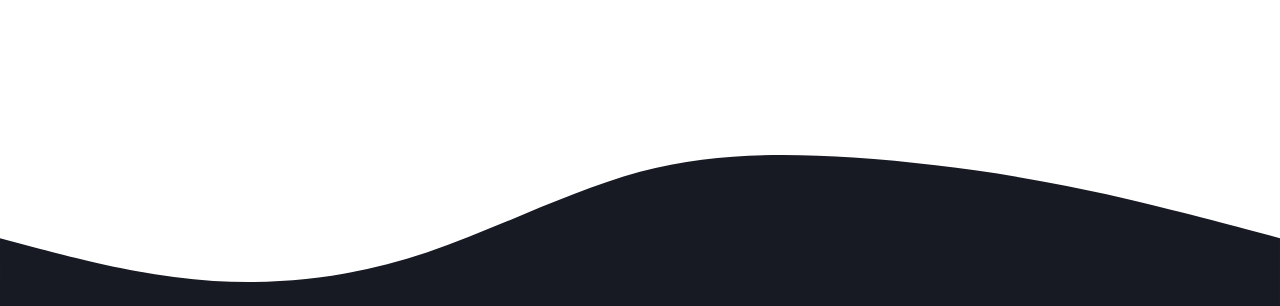
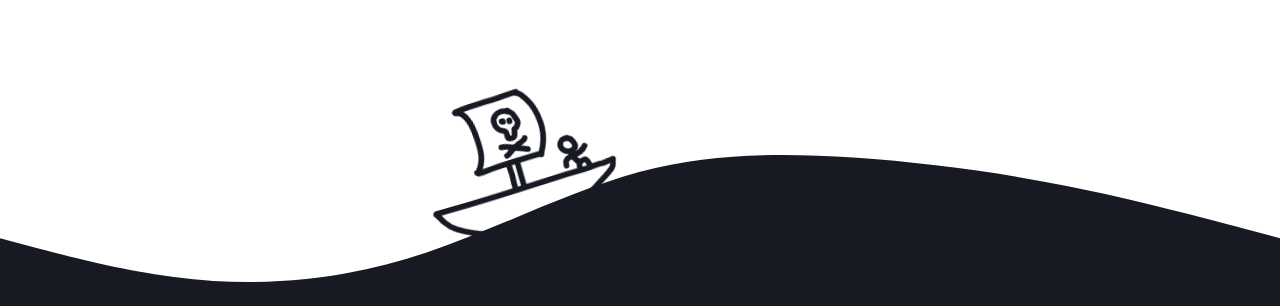
Before and after one commit to phirate/website, a SvelteKit app: page / in a window 1280 px wide. Shown: the part 491-797 px from the top of the page. Built offline with nearby package versions, Linux system fonts and the light colour scheme.

Commit message:
animated landing page with svg

```diff
--- a/src/app.css
+++ b/src/app.css
@@ -13,7 +13,13 @@
   :root {
     --color: white;
     --bg: #171923;
+    --accent: #4b83ff;
   }
+}
+
+*::selection {
+  background-color: var(--accent);
+  color: white;
 }
 
 body {
@@ -46,6 +52,7 @@ header {
   top: 0;
   left: 0;
   width: 100%;
+  z-index: 1;
 }
 
 header .auto {
@@ -72,7 +79,7 @@ nav a {
 }
 
 nav a:hover {
-  opacity: 0.75;
+  color: var(--accent);
 }
 
 header #action {
--- a/src/routes/+page.svelte
+++ b/src/routes/+page.svelte
@@ -1,21 +1,113 @@
 <script lang="ts">
+  import { onMount } from 'svelte'
+  import { fly, draw } from 'svelte/transition'
   import Button from '$lib/components/Button.svelte'
+  import { quintOut } from 'svelte/easing'
+
+  let boatTransition = { duration: 750, delay: 1000, easing: quintOut }
+
+  let ready = false
+  onMount(() => (ready = true))
 </script>
 
 <section id="hero">
-  <h1>Free Forever</h1>
-  <p class="subtitle">Never pay for revision material again.</p>
+  {#if ready}
+    <h1 transition:fly={{ y: -32, duration: 1000 }}>Free Forever</h1>
+    <p class="subtitle" transition:fly={{ y: 32, duration: 1000, delay: 250 }}>
+      Never pay for revision material again.
+    </p>
+    <div transition:fly={{ y: 32, duration: 1000, delay: 500 }}>
       <Button>Get Started</Button>
-  <svg xmlns="http://www.w3.org/2000/svg" viewBox="0 0 1440 240">
+    </div>
+    <svg
+      xmlns="http://www.w3.org/2000/svg"
+      viewBox="0 0 1440 240"
+      id="wave"
+      transition:fly={{ y: 64, duration: 1000, delay: 750 }}
+    >
       <path
         fill-opacity="1"
         d="M0,160L40,170.7C80,181,160,203,240,208C320,213,400,203,480,176C560,149,640,107,720,85.3C800,64,880,64,960,69.3C1040,75,1120,85,1200,101.3C1280,117,1360,139,1400,149.3L1440,160L1440,320L1400,320C1360,320,1280,320,1200,320C1120,320,1040,320,960,320C880,320,800,320,720,320C640,320,560,320,480,320C400,320,320,320,240,320C160,320,80,320,40,320L0,320Z"
       ></path>
     </svg>
+    <svg viewBox="0 0 270 195" fill="none" xmlns="http://www.w3.org/2000/svg" id="boat">
+      <path
+        d="M4.76514 140.163C7.94149 143.974 9.81905 149.149 12.5871 153.301C16.4367 159.075 20.9141 163.826 26.7502 167.578C38.7776 175.31 51.9801 181.462 65.5943 185.956C79.5971 190.578 94.6942 190.74 109.299 190.74C122.778 190.74 136.258 190.74 149.738 190.74C169.507 190.74 187.707 183.909 206.048 177.07C217.594 172.765 227.507 165.476 237.982 159.148C245.448 154.637 253.762 150.025 260.346 144.264C264.377 140.737 263.215 136.551 265.169 132.645"
+        transition:draw={boatTransition}
+      />
+      <path
+        d="M5 139.183C69.2219 139.183 133.584 137.825 197.759 135.612C207.847 135.264 218.045 136.069 228.112 135.337C233.356 134.956 238.688 134.238 243.941 134.238C248.088 134.238 252.856 134.909 256.851 133.62C259 132.927 261.119 133.002 263.34 133.002"
+        transition:draw={boatTransition}
+      />
+      <path
+        d="M70.4553 10.4861C78.8893 11.2195 83.7622 22.171 85.8376 29.0959C88.1639 36.8584 88.558 45.1617 88.9964 53.1995C89.4024 60.6429 89.7066 68.2531 88.5844 75.6549C87.4103 83.3991 83.8063 92.2669 78.3524 98.1103C77.782 98.7214 76.7923 98.8657 76.0176 98.8657"
+        transition:draw={boatTransition}
+      />
+      <path
+        d="M69.2192 9.25004C70.0863 8.61941 71.0607 8.62181 72.1034 8.49465C76.8289 7.91837 81.5233 7.36272 86.2839 7.12124C102.025 6.32278 117.813 6.31234 133.564 5.67914C142.139 5.33441 150.898 4.30573 159.453 4.30573"
+        transition:draw={boatTransition}
+      />
+      <path
+        d="M159.453 6.15984C164.149 7.01365 168.883 14.93 171.093 18.5206C178.041 29.8115 180.607 41.8855 181.359 54.9849C182.023 66.5663 180.311 76.0926 175.797 86.7109C174.059 90.7969 171.351 94.6899 169.96 98.8657"
+        transition:draw={boatTransition}
+      />
+      <path
+        d="M77.8718 100.72C82.1578 100.72 86.3731 100.466 90.6446 100.033C105.427 98.5334 120.075 98.4644 134.903 97.9386C146.791 97.517 158.684 97.6296 170.578 97.6296"
+        transition:draw={boatTransition}
+      />
+      <path
+        d="M140.879 26.6291C137.625 26.6291 134.688 25.0124 131.282 25.3695C125.152 26.0121 118.417 30.2135 118.205 37.0064C117.981 44.1596 121.527 50.6107 128.582 52.9623C132.254 54.1863 130.986 58.9171 131.162 62.2599C131.32 65.2727 134.964 65.499 137.1 65.499C141.569 65.499 141.537 62.0588 142.379 58.4809C142.546 57.7688 142.635 54.6229 143.278 54.2819C144.534 53.6172 145.656 53.6428 146.818 52.5424C148.706 50.7533 149.274 49.5788 150.357 47.1438C151.797 43.9034 149.169 40.6712 148.557 37.6663C147.744 33.6756 144.582 28.7694 140.339 27.7089"
+        transition:draw={boatTransition}
+      />
+      <path
+        d="M118.745 74.1368C125.852 74.3661 132.978 78.2322 139.499 80.855C144.32 82.7936 149.262 84.1144 153.836 86.5536"
+        transition:draw={boatTransition}
+      />
+      <path
+        d="M123.064 87.6333C125.567 87.1782 128.269 84.7482 130.292 83.3444C133.752 80.9432 137.313 78.7735 141.179 77.076C144.33 75.6924 152.158 73.714 153.836 70.3578"
+        transition:draw={boatTransition}
+      />
+      <path
+        d="M129.002 39.0459C129.082 39.6849 130.025 40.0883 130.622 40.1256C131.039 40.1517 130.622 39.5932 130.622 39.0459"
+        transition:draw={boatTransition}
+      />
+      <path d="M139.799 40.6655V41.7452" transition:draw={boatTransition} />
+      <path
+        d="M121.217 100.309C122.704 103.097 121.962 107.737 122.338 110.892C122.713 114.028 122.661 117.489 122.338 120.635C121.824 125.648 121.848 130.599 121.848 135.634"
+        transition:draw={boatTransition}
+      />
+      <path d="M134.464 101.57V135.634" transition:draw={boatTransition} />
+      <path
+        d="M210.686 86.2934C205.801 86.2934 202.339 86.3919 199.888 91.3875C197.01 97.251 201.847 103.935 207.638 105.233C213.166 106.472 220.752 103.862 218.958 97.0041C217.765 92.4431 214.939 87.3148 209.902 86.6853"
+        transition:draw={boatTransition}
+      />
+      <path
+        d="M210.686 109.413C210.686 112.016 212.73 115.087 213.799 117.424C214.996 120.043 216.294 121.848 218.523 123.52"
+        transition:draw={boatTransition}
+      />
+      <path
+        d="M218.914 124.695C220.985 123.165 224.641 122.344 227.231 122.344C229.763 122.344 230.72 128.911 231.454 130.965"
+        transition:draw={boatTransition}
+      />
+      <path
+        d="M217.739 126.655C217.249 128.859 216.955 131.441 216.955 133.708"
+        transition:draw={boatTransition}
+      />
+      <path
+        d="M211.077 112.548C219.632 112.548 226.152 111.044 231.846 103.927"
+        transition:draw={boatTransition}
+      />
+      <path
+        d="M209.118 113.331C206.441 113.555 202.58 115.702 200.976 117.816C199.669 119.539 199.714 121.861 199.714 123.912"
+        transition:draw={boatTransition}
+      />
+    </svg>
+  {/if}
 </section>
 
 <style>
   #hero {
+    position: relative;
     display: flex;
     flex-direction: column;
     justify-content: center;
@@ -38,14 +130,39 @@
     font-size: 20px;
   }
 
-  #hero svg {
+  #hero #wave {
     position: absolute;
     bottom: 0;
-    width: 100%;
+    width: 100vw;
     z-index: -1;
   }
 
-  #hero path {
+  #hero #wave path {
     fill: var(--color);
   }
+
+  #hero #boat {
+    position: absolute;
+    left: 33vw;
+    bottom: 6vw;
+    width: 15vw;
+    transform: rotate(-15deg);
+    z-index: -1;
+    animation: float 2000ms infinite alternate ease-in-out;
+  }
+
+  #hero #boat path {
+    stroke: var(--color);
+    stroke-width: 8;
+    stroke-linecap: round;
+  }
+
+  @keyframes float {
+    0% {
+      transform: rotate(-15deg) translateY(0);
+    }
+    100% {
+      transform: rotate(-17deg) translateY(-0.5vw);
+    }
+  }
 </style>
```
Lines whose indentation alone changed are shown as unchanged.
